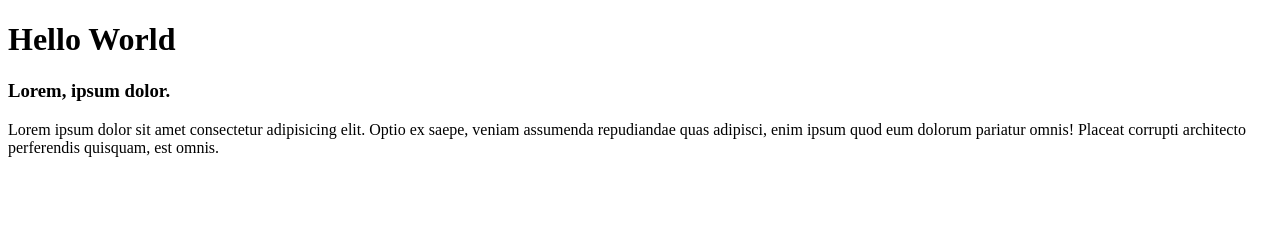
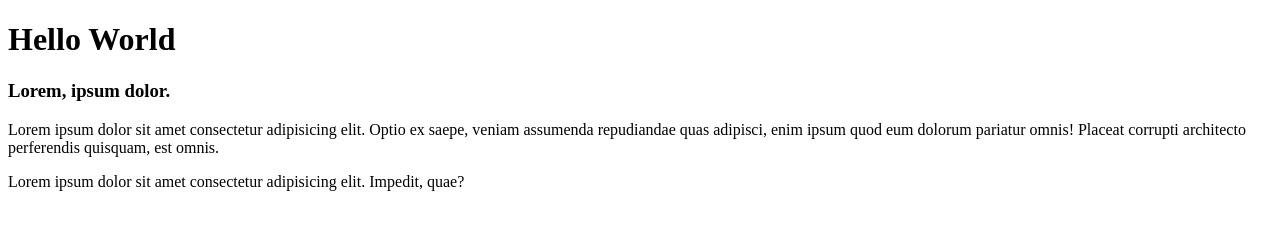
Before and after one commit to DaffaHerdian/Fork-test, a plain HTML site: page index.html in a window 1280 px wide. Drawn offline with Linux system fonts and the light colour scheme.

Commit message:
menambahkan paragraf di index html

```diff
--- a/index.html
+++ b/index.html
@@ -11,6 +11,6 @@
     <p>
         Lorem ipsum dolor sit amet consectetur adipisicing elit. Optio ex saepe, veniam assumenda repudiandae quas adipisci, enim ipsum quod eum dolorum pariatur omnis! Placeat corrupti architecto perferendis quisquam, est omnis.
     </p>
-
+    <p>Lorem ipsum dolor sit amet consectetur adipisicing elit. Impedit, quae?</p>
 </body>
 </html>
```
